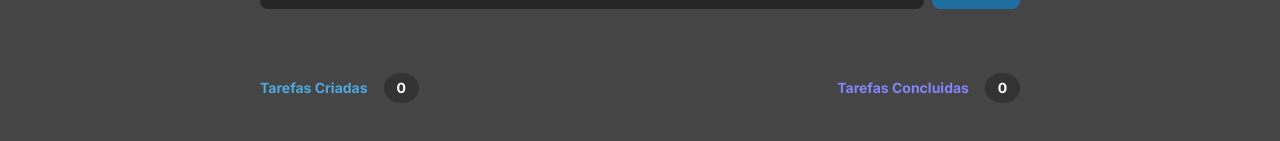
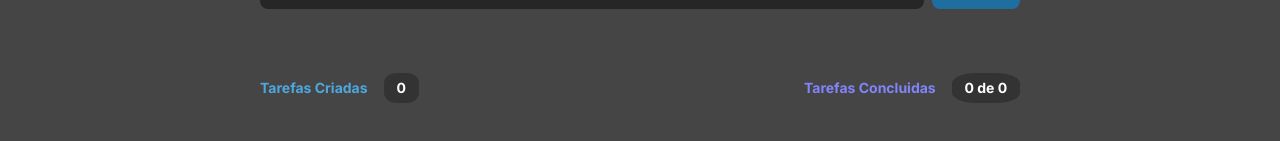
Before and after one commit to LeticiaRosa/to-do-list-SOLID, a React (Vite) app: page / in a window 1280 px wide. Shown: the part 215-356 px from the top of the page. Built offline with nearby package versions, Linux system fonts and the light colour scheme.

Commit message:
Ajusting the counter of done tasks

```diff
--- a/src/App.module.css
+++ b/src/App.module.css
@@ -87,7 +87,7 @@ main {
   color: var(--white);
   background: var(--gray-400);
   border-style: none;
-  border-radius: 50%;
+  border-radius: 35%;
 }
 
 .info div:nth-child(2) p {
--- a/src/App.tsx
+++ b/src/App.tsx
@@ -9,28 +9,35 @@ import { PlusCircle } from "@phosphor-icons/react";
 export interface listOfTextsProps {
   id: string;
   content: string;
-  // checked: boolean;
+  checked: boolean;
 }
 
 export function App() {
   const listOfTasksInitial: listOfTextsProps[] = [];
 
   const [listOfTasks, setListOfTasks] = useState(listOfTasksInitial);
-  const [listOfTasksDone, setListOfTasksDone] = useState<string[]>([]);
   const [newTask, setNewTask] = useState("");
 
-  function handleNewTask(event: ChangeEvent<HTMLInputElement>) {
-    setNewTask(event.target.value);
-  }
+  const listOfTasksDone = listOfTasks.reduce((counter, obj) => {
+    obj.checked === true ? (counter += 1) : null;
+    return counter;
+  }, 0);
+
+  // function handleNewTask(event: ChangeEvent<HTMLInputElement>) {
+  //   setNewTask(event.target.value);
+  // }
 
   function isNewTaskEmpty(event: FormEvent) {
+    const inputText = document.getElementById("input");
+
+    console.log(inputText);
     event.preventDefault();
     const convertToStringID = `${Math.random()}`;
     const listOfNewTasks: listOfTextsProps[] = [
       {
         id: convertToStringID,
         content: newTask,
-        // checked: false,
+        checked: false,
       },
     ];
     setListOfTasks([...listOfTasks, ...listOfNewTasks]);
@@ -44,14 +51,15 @@ export function App() {
   }
 
   function onCompleteTask(idToCompleted: string) {
-    const tasksDone = listOfTasksDone.filter((tasks) => {
-      return tasks !== idToCompleted;
+    const listOfTasksNew = listOfTasks.map(function (item) {
+      return {
+        id: item.id,
+        content: item.content,
+        checked: item.id == idToCompleted ? !item.checked : item.checked,
+      };
     });
-    tasksDone.length !== listOfTasksDone.length
-      ? setListOfTasksDone([...tasksDone])
-      : setListOfTasksDone([...tasksDone, idToCompleted]);
+    setListOfTasks(listOfTasksNew);
   }
-  console.log("renderizou");
   return (
     <main>
       <header className={styles.header}>
@@ -60,9 +68,9 @@ export function App() {
       <div className={styles.containerNewTasks}>
         <form className={styles.newTasks}>
           <input
+            id="input"
             type="text"
             placeholder="Adicione uma nova tarefa"
-            onChange={handleNewTask}
           />
           <button type="submit" onClick={isNewTaskEmpty}>
             Criar
@@ -77,7 +85,9 @@ export function App() {
           </div>
           <div className={styles.infoTarefas}>
             <p>Tarefas Concluidas</p>
-            <span>{listOfTasksDone.length}</span>
+            <span>
+              {listOfTasksDone} de {listOfTasks.length}
+            </span>
           </div>
         </div>
       </div>
@@ -88,6 +98,7 @@ export function App() {
             <Task
               content={text.content}
               id={text.id}
+              checked={text.checked}
               onCompleteTask={onCompleteTask}
               key={text.id}
               onDeleteTasks={onDeleteTasks}
--- a/src/componentes/Task.tsx
+++ b/src/componentes/Task.tsx
@@ -11,6 +11,7 @@ interface TaskProps extends listOfTextsProps {
 export function Task({
   id,
   content,
+  checked,
   onCompleteTask,
   onDeleteTasks,
 }: TaskProps) {
```
